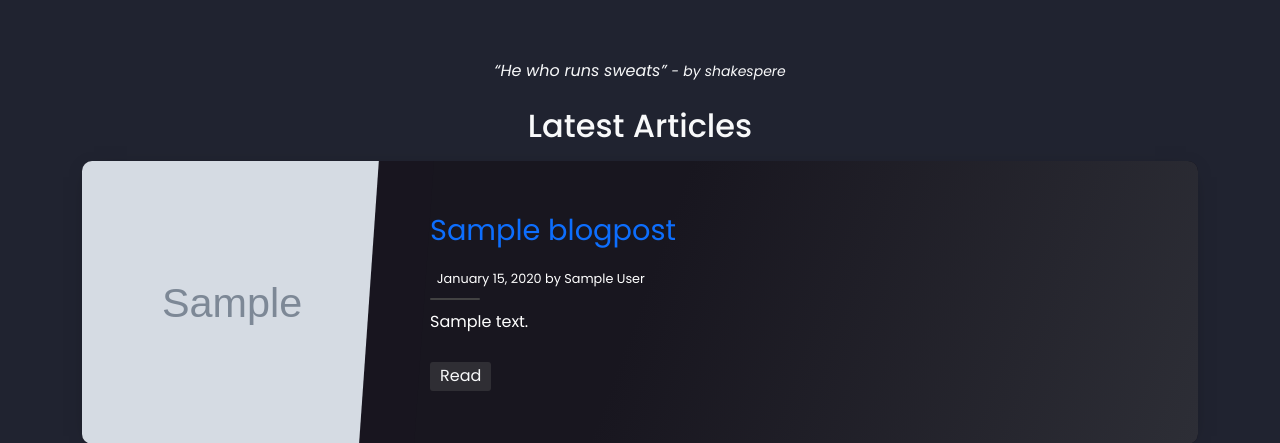
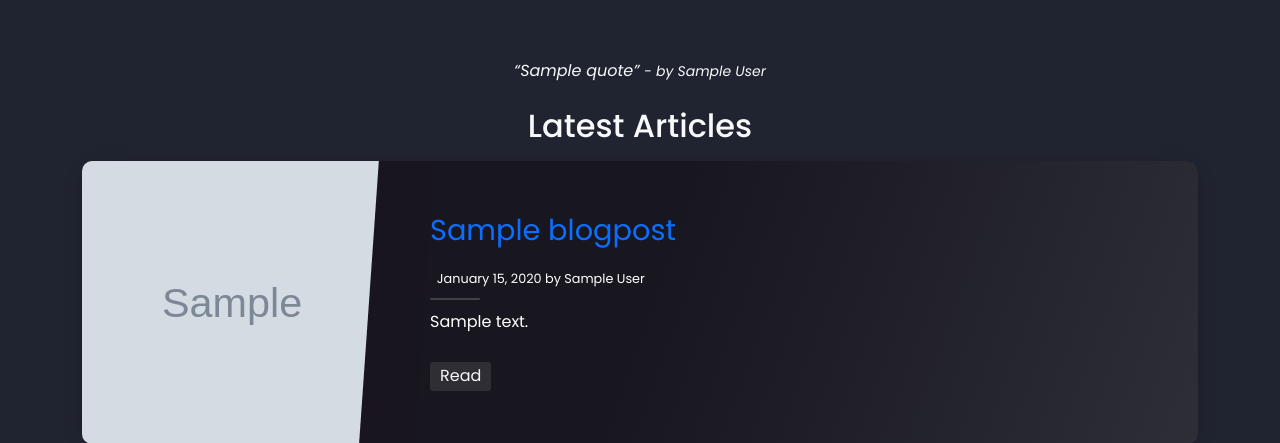
Before and after one commit to Edu58/Flask-Personal-Blog, a Flask app: template app/templates/index.html in a window 1280 px wide. Shown: the part 69-512 px from the top of the page. Run offline with Flask 2, Linux system fonts and the light colour scheme; tables that the repository leaves empty hold one stand-in row (values such as "Sample post"); the template is opened without the code that fills it: values that come from a table or form of the project are taken from there, most other values are stand-ins (such as "Sample title", 1, 10 or a date in 2020); grey boxes marked "Sample" are stand-in pictures; some libraries are stand-ins or nearby versions.

Commit message:
style: shows quote in index.html

```diff
--- a/app/templates/index.html
+++ b/app/templates/index.html
@@ -11,7 +11,7 @@
 {% block content %}
 
 <div class="quote text-light text-center fst-italic mb-4">
-    <q>He who runs sweats</q> <small>- by shakespere</small>
+    <q>{{ quote.quote }}</q> <small>- by {{ quote.author }}</small>
 </div>
 
 <p class="h2 text-center text-light mb-3">Latest Articles</p>
```
